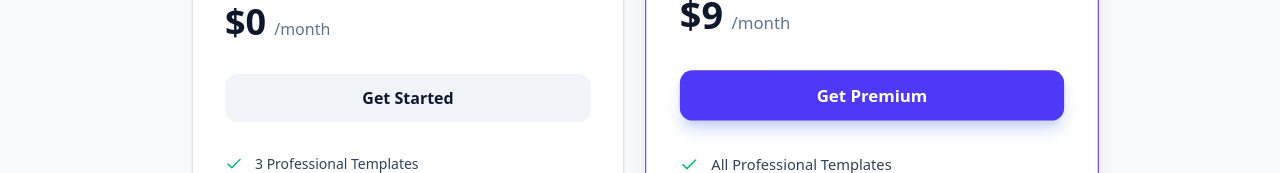
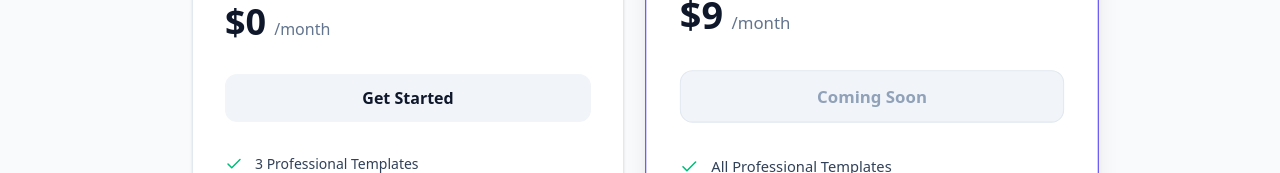
Before and after one commit to Surojit012/resumecraft-ai, a React (Vite) app: page /pricing in a window 1280 px wide. Shown: the part 383-556 px from the top of the page. Built offline with nearby package versions, Linux system fonts and the light colour scheme; no server answers.

Commit message:
Update premium plan to coming soon

```diff
--- a/src/pages/PricingPage.tsx
+++ b/src/pages/PricingPage.tsx
@@ -32,8 +32,9 @@ const plans = [
       { text: 'Priority Support', included: true },
       { text: 'No Watermark', included: true },
     ],
-    cta: 'Get Premium',
+    cta: 'Coming Soon',
     popular: true,
+    disabled: true,
   }
 ];
 
@@ -89,10 +90,14 @@ export default function PricingPage() {
                 </div>
               </div>
 
-              <button className={`w-full py-3 rounded-xl font-bold transition-all mb-8 ${plan.popular
-                ? 'bg-indigo-600 text-white hover:bg-indigo-700 shadow-lg shadow-indigo-200'
-                : 'bg-slate-100 text-slate-900 hover:bg-slate-200'
-                }`}>
+              <button
+                disabled={!!plan.disabled}
+                className={`w-full py-3 rounded-xl font-bold transition-all mb-8 ${plan.disabled
+                  ? 'bg-slate-100 text-slate-400 cursor-not-allowed border border-slate-200'
+                  : plan.popular
+                    ? 'bg-indigo-600 text-white hover:bg-indigo-700 shadow-lg shadow-indigo-200'
+                    : 'bg-slate-100 text-slate-900 hover:bg-slate-200'
+                  }`}>
                 {plan.cta}
               </button>
 
```
